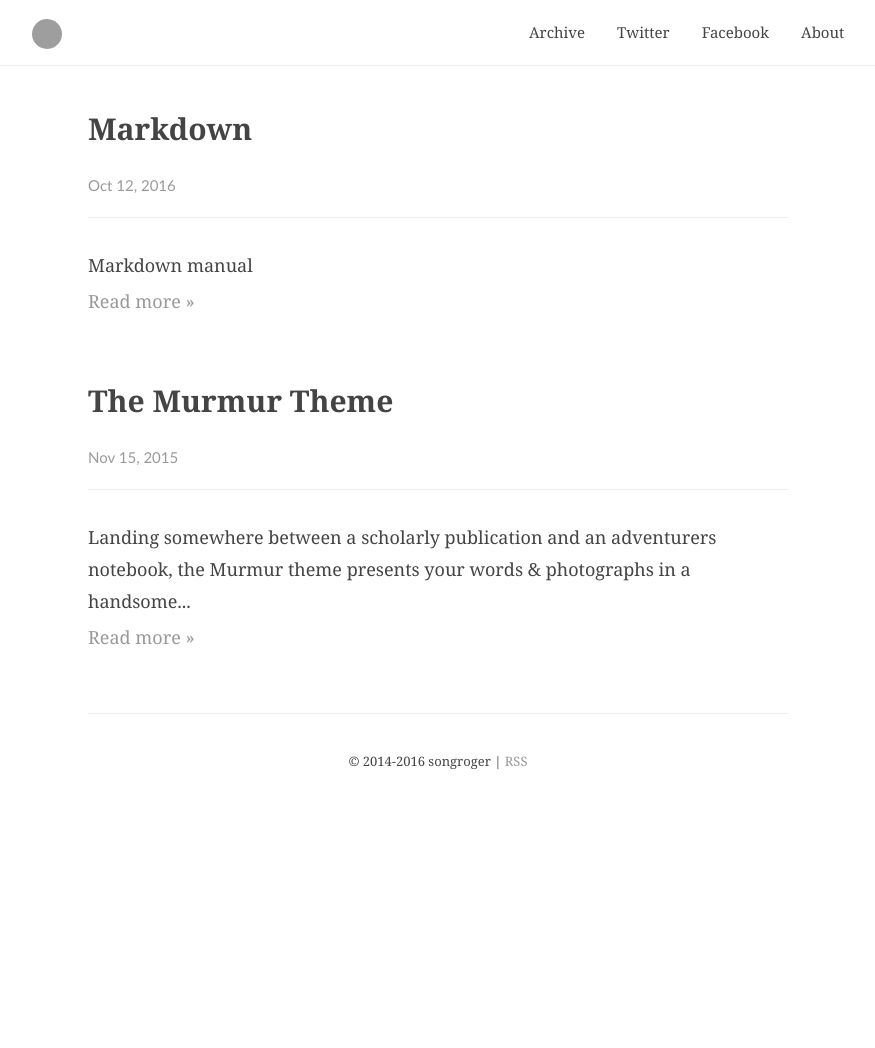
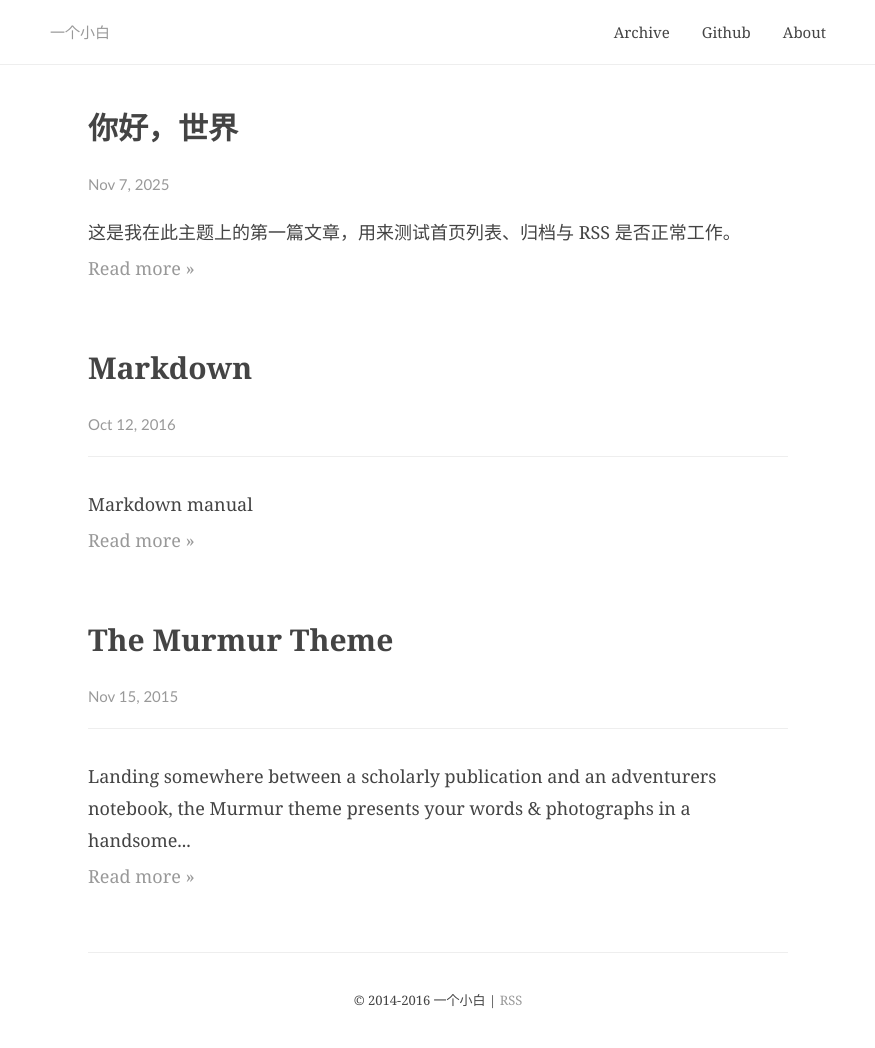
Before and after one commit to liutianhou/liutianhou.github.io, a Jekyll site: the page built from index.html, in a window 1280 px wide. Shown: the whole page, without its empty margins (202-1077 px from the left). Built offline with Jekyll 4.4.1, drawn with Linux system fonts in a browser that asks for light colours; comment, search, counter and statistics services are not loaded; before the commit the page ends 900 px from its top, so only the background shows below that; grey boxes are pictures that could not be loaded.

Commit message:
Update site configuration, content, and add first blog post. Changed domain and URLs to reflect new site, updated author information, and localized content. Added conditional rendering for social media links and created a new "Hello World" post for testing.

```diff
--- a/_config.yml
+++ b/_config.yml
@@ -1,25 +1,24 @@
 # Site configuration
-domain: "http://songroger.win"
+domain: "https://liutianhou.github.io"
 baseurl: "" # the subpath of your site, e.g. /blog/
-url: "http://songroger.github.io/" # the base hostname & protocol for your site
+url: "https://liutianhou.github.io" # the base hostname & protocol for your site
 permalink: /:title/
-avatar: http://7xof48.com1.z0.glb.clouddn.com/avatar.jpg
-about: http://7xof48.com1.z0.glb.clouddn.com/about.jpg
-favicon: http://7xof48.com1.z0.glb.clouddn.com/favicon.png
+avatar:
+about:
+favicon:
 basecss:
 # Theme specific configuration
-title: songroger
+title: 一个小白
 description: >
-  Hi there, My name is Luozhan.Song, usually I use "songroger" as my ID everywhere.
-  I was born and raised in Hunan China.
-  I'm really fond of beautiful design, drawing etc.
+  你好，我是 一个小白。这是我的个人博客，用来记录技术与生活随笔。
+  欢迎交流与指正。
 
 # Contact and social media links
-twitter_username: songrogero
-github_username: songroger
-facebook_username: song.roger.1
-instagram_username: songroger198
-linkedin_username: songroger
+twitter_username:
+github_username: 一个小白
+facebook_username:
+instagram_username:
+linkedin_username:
 
 exclude: ['node_modules', 'gulpfile.js', 'package.json']
 
--- a/_includes/head.html
+++ b/_includes/head.html
@@ -3,7 +3,7 @@
   <meta charset="utf-8">
   <meta http-equiv="X-UA-Compatible" content="IE=edge">
   <meta name="viewport" content="width=device-width, initial-scale=1">
-  <meta name="author" content="songroger">
+  <meta name="author" content="{{ site.title }}">
 
   <title>{% if page.title %}{{ page.title }}{% else %}{{ site.title }}{% endif %}</title>
 
@@ -21,7 +21,9 @@
   <link rel="alternate" type="application/rss+xml" title="{{ site.title }}" href="{{ '/feed.xml' | prepend: site.baseurl | prepend: site.url }}"/>
 
   <!-- Favicons -->
+  {% if site.favicon %}
   <link rel="shortcut icon" href="{{ site.favicon }}">
+  {% endif %}
   <meta name="msapplication-TileColor" content="#ffffff">
   <meta name="msapplication-config" content="/assets/browserconfig.xml">
   <meta name="theme-color" content="#ffffff">
--- a/_includes/header.html
+++ b/_includes/header.html
@@ -14,9 +14,9 @@
 
     <nav class="header__nav" role="navigation">
       <a href="{{ site.baseurl }}/archive/" class="header__link">Archive</a>
-      <a href="http://twitter.com/{{ site.twitter_username }}" class="header__link" target="_blank">Twitter</a>
-      <!-- <a href="http://github.com/{{ site.github_username }}" class="header__link" target="_blank">Github</a> -->
-      <a href="http://facebook.com/{{ site.facebook_username }}" class="header__link" target="_blank">Facebook</a>
+      {% if site.twitter_username %}<a href="https://twitter.com/{{ site.twitter_username }}" class="header__link" target="_blank">Twitter</a>{% endif %}
+      {% if site.github_username %}<a href="https://github.com/{{ site.github_username }}" class="header__link" target="_blank">Github</a>{% endif %}
+      {% if site.facebook_username %}<a href="https://facebook.com/{{ site.facebook_username }}" class="header__link" target="_blank">Facebook</a>{% endif %}
       <a href="{{ site.baseurl }}/about/" class="header__link">About</a>
     </nav>
   </header>
--- /dev/null
+++ b/_posts/2025-11-08-hello-world.markdown
@@ -0,0 +1,15 @@
+---
+layout: post
+title: 你好，世界
+date: 2025-11-08 00:00:00 +0800
+tags: [随笔]
+description: 首篇测试文章，用于验证主题与构建。
+---
+
+这是我在此主题上的第一篇文章，用来测试首页列表、归档与 RSS 是否正常工作。
+
+- Markdown 渲染
+- 代码高亮
+- 摘要与阅读全文链接
+
+感谢阅读！
```
Also changed, not shown: about.md (+7 -2 lines).
